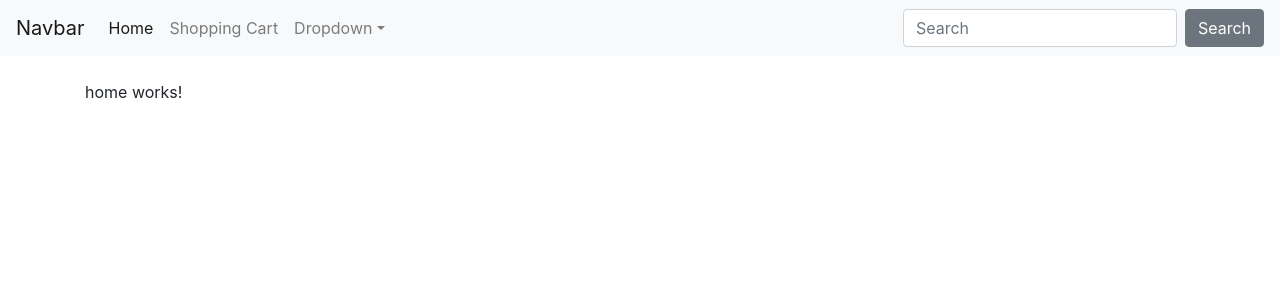
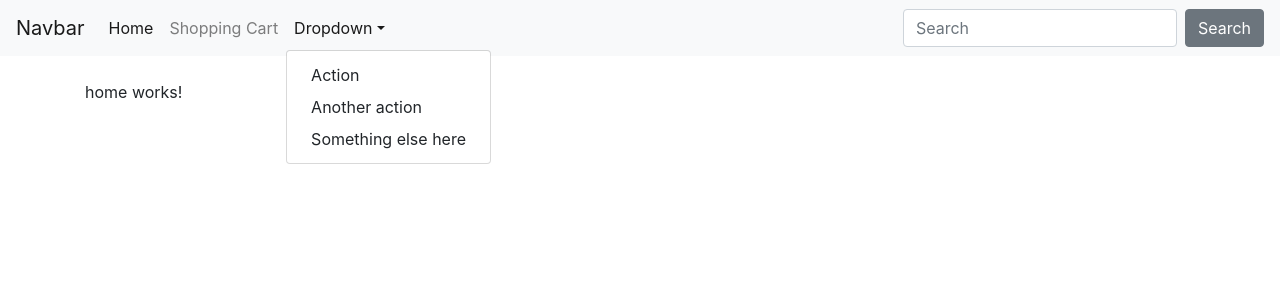
Before and after one commit to billal1993/angular-project-oshop, an Angular app: page / in a window 1280 px wide. Shown: the top 300 px of the page. Built offline with nearby package versions, Linux system fonts and the light colour scheme; what @angular/fire would draw is missing.

Commit message:
adding dropdown menu using ng-bootstrap lib

```diff
--- a/package.json
+++ b/package.json
@@ -20,6 +20,7 @@
     "@angular/platform-browser": "~8.2.7",
     "@angular/platform-browser-dynamic": "~8.2.7",
     "@angular/router": "~8.2.7",
+    "@ng-bootstrap/ng-bootstrap": "^5.1.2",
     "bootstrap": "^4.3.1",
     "firebase": "^7.2.2",
     "rxjs": "~6.4.0",
--- a/src/app/app.module.ts
+++ b/src/app/app.module.ts
@@ -4,6 +4,8 @@
 import {AngularFireDatabaseModule} from '@angular/fire/database';
 import {AngularFireAuthModule} from '@angular/fire/auth';
 import {RouterModule} from '@angular/router';
+//importing ng-bootstrap
+import {NgbModule} from '@ng-bootstrap/ng-bootstrap';
 
 import { AppRoutingModule } from './app-routing.module';
 import { AppComponent } from './app.component';
@@ -39,6 +41,7 @@
     AngularFireModule.initializeApp(environment.firebase),
     AngularFireDatabaseModule,
     AngularFireAuthModule,
+    NgbModule,
     RouterModule.forRoot([
     //routes for normal users
     {path: '', component: HomeComponent},
--- a/src/app/bs-navbar/bs-navbar.component.html
+++ b/src/app/bs-navbar/bs-navbar.component.html
@@ -12,9 +12,9 @@
         <li class="nav-item">
           <a class="nav-link" routerLink="/shopping-cart">Shopping Cart</a>
         </li>
-        <li class="nav-item dropdown">
-          <a class="nav-link dropdown-toggle" href="#" id="dropdown01" data-toggle="dropdown" aria-haspopup="true" aria-expanded="false">Dropdown</a>
-          <div class="dropdown-menu" aria-labelledby="dropdown01">
+        <li ngbDropdown class="nav-item dropdown show">
+          <a ngbDropdownToggle class="nav-link dropdown-toggle" href="#" id="dropdown01" data-toggle="dropdown" aria-haspopup="true" aria-expanded="false">Dropdown</a>
+          <div ngbDropdownMenu class="dropdown-menu show" aria-labelledby="dropdown01">
             <a class="dropdown-item" href="#">Action</a>
             <a class="dropdown-item" href="#">Another action</a>
             <a class="dropdown-item" href="#">Something else here</a>
```
Also changed, not shown: 1 other file (tests, documents, lock files or other folders).
